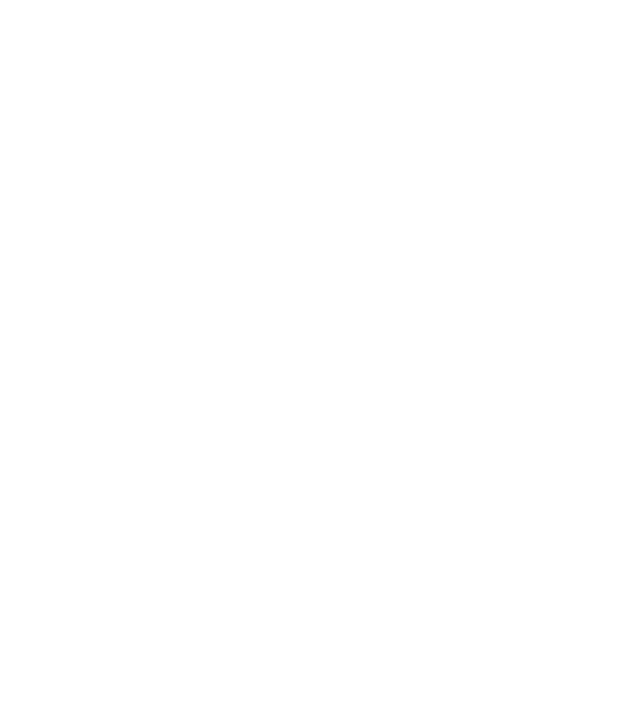
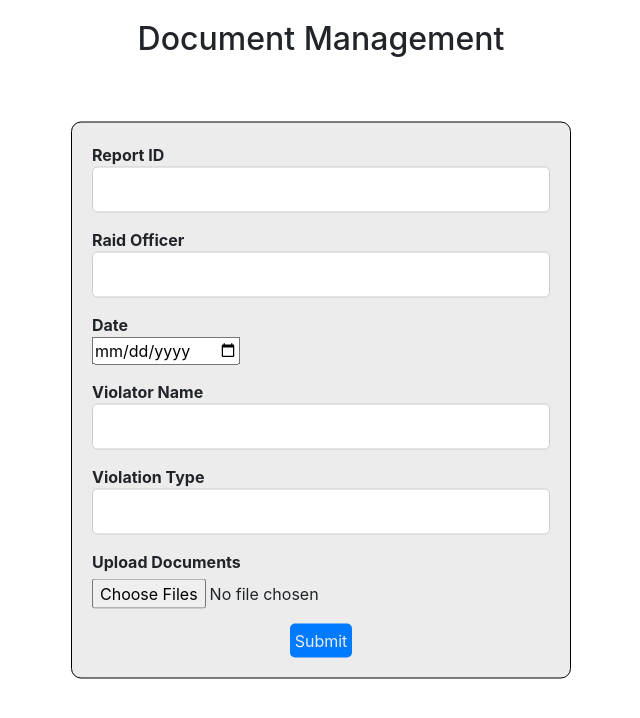
Before and after one commit to IT22025180/Public-Health-Care-System, a React (Create React App) app in the folder frontend/: page /Fine-And-court-Document-Management in a window 1280 px wide. Before the commit this address had no page. Shown: the top 718 px of the page, without its empty margins (319-959 px from the left). Built offline with nearby package versions, Linux system fonts and the light colour scheme.

Commit message:
maleesha

```diff
--- a/frontend/src/App.js
+++ b/frontend/src/App.js
@@ -5,6 +5,7 @@
 import FCReportForm from './pages/FCReportForm';
 
 import Staff from './pages/Staff';
+import FCDocManage from './pages/FCDocManage';
 
 
 function App() {
@@ -12,9 +13,10 @@
     <Router>
       <Routes>
         <Route path='/' element = {<Home/>}/>
-        <Route path='/FineAndCourt' element = {<FineAndCourt/>}/>
+        <Route path='/staff' element = {<Staff/>}/>
+        <Route path='/Fine-And-court' element = {<FineAndCourt/>}/>
         <Route path='/Fine-And-court-Submit-Reports' element = {<FCReportForm/>}/>
-        <Route path='/staff' element = {<Staff/>}/>
+        <Route path='/Fine-And-court-Document-Management' element = {<FCDocManage/>}/>
 
       </Routes>
     </Router>
--- a/frontend/src/components/Header.js
+++ b/frontend/src/components/Header.js
@@ -48,7 +48,7 @@
                     <ul className='dropdown-menu' aria-labelledby='navbarDropdown'>
                         <li><NavLink to='/complains' className='dropdown-item'>Complains</NavLink></li>
                         <li><NavLink to='/raids' className='dropdown-item'>Raids</NavLink></li>
-                        <li><NavLink to='/FineAndCourt' className='dropdown-item'>Fine & Court</NavLink></li>
+                        <li><NavLink to='/Fine-And-court' className='dropdown-item'>Fine & Court</NavLink></li>
                     </ul>
                 </li>
                 <li className='nav-item'>
--- /dev/null
+++ b/frontend/src/pages/FCDocManage.css
@@ -0,0 +1,30 @@
+h2 {
+  margin-top: 20px;
+}
+
+.DMForm {
+  position: absolute;
+  top: 50%;
+  left: 50%;
+  transform: translate(-50%, -50%);
+  background-color: #ECECEC;
+  padding: 20px;
+  border-radius: 10px;
+  width: 500px;
+  border: 1px solid #000000;
+}
+
+.DMbut {
+  display: block;
+  margin: auto;
+  padding: 5px;
+  background-color: #007bff;
+  color: #ECECEC;
+  border: none;
+  border-radius: 5px;
+  transition: background-color 0.3s ease;
+}
+
+.DMbut:hover {
+  background-color: #0056b3;
+}
--- /dev/null
+++ b/frontend/src/pages/FCDocManage.js
@@ -0,0 +1,48 @@
+import { useState } from 'react';
+import './FCDocManage.css';
+
+const FCDocManage = () => {
+  const [reportid, setID] = useState('');
+  const [raidOfficer, setRaidOfficer] = useState('');
+  const [date, setDate] = useState('');
+  const [violatorName, setViolatorName] = useState('');
+  const [violationType, setViolationType] = useState('');
+  const [documents, setDocuments] = useState('');
+
+
+  return (
+    <div className="formContainer">
+      <h2>Document Management</h2>
+
+      <form className="DMForm" onSubmit={''}>
+        <div>
+          <label>Report ID</label>
+          <input type="text" name="id" value={reportid} onChange={(e) => setID(e.target.value)} />
+        </div>
+        <div>
+          <label>Raid Officer</label>
+          <input type='text' name='raid officer' value={raidOfficer} onChange={(e) => setRaidOfficer(e.target.value)} />
+        </div>
+        <div>
+          <label>Date</label>
+          <input type='Date' name='date' value={date} onChange={(e) => setDate(e.target.value)} />
+        </div>
+        <div>
+          <label>Violator Name</label>
+          <input type='text' name='violator name' value={violatorName} onChange={(e) => setViolatorName(e.target.value)} />
+        </div>
+        <div>
+          <label>Violation Type</label>
+          <input type='text' name='violation type' value={violationType} onChange={(e) => setViolationType(e.target.value)} />
+        </div>
+        <div>
+          <label>Upload Documents</label>
+          <input type='file' value={documents} onChange={(e) => setDocuments(e.target.value)} multiple />
+        </div>
+        <button className='DMbut' type='submit'>Submit</button>
+      </form>
+    </div>
+  );
+};
+
+export default FCDocManage;
--- a/frontend/src/pages/FCReportForm.js
+++ b/frontend/src/pages/FCReportForm.js
@@ -60,7 +60,6 @@
       <div className="form-container">
         <h2>Report Violation</h2>
         <form className='form' onSubmit={handleSubmit}>
-
 
           <h3>Raid Officer Information</h3>
 
--- a/frontend/src/pages/FCReportSubmit.css
+++ b/frontend/src/pages/FCReportSubmit.css
@@ -64,8 +64,7 @@
   background-color: #ECECEC;
   padding: 20px;
   border-radius: 5px;
-  margin-left: 50px;
-  margin-right: 50px;
+  margin: 50px;
   border: 1px solid #000;
 
 
--- a/frontend/src/pages/FineAndCourt.js
+++ b/frontend/src/pages/FineAndCourt.js
@@ -25,7 +25,7 @@
       description: 'Streamline documentation with our robust management system. All case documents are securely stored, categorized, and easily accessible, enabling efficient collaboration and ensuring compliance with documentation requirements.',
       image: 'document.png',
       buttonText: 'Manage Documents',
-      buttonLink: '/document/manager'
+      buttonLink: '/Fine-And-court-Document-Management'
     }
   ];
 
```
